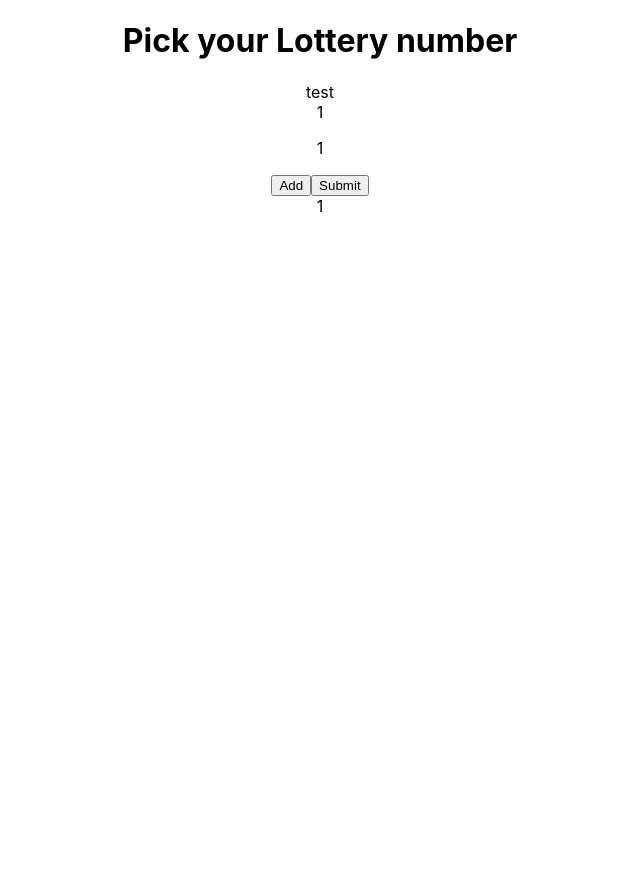
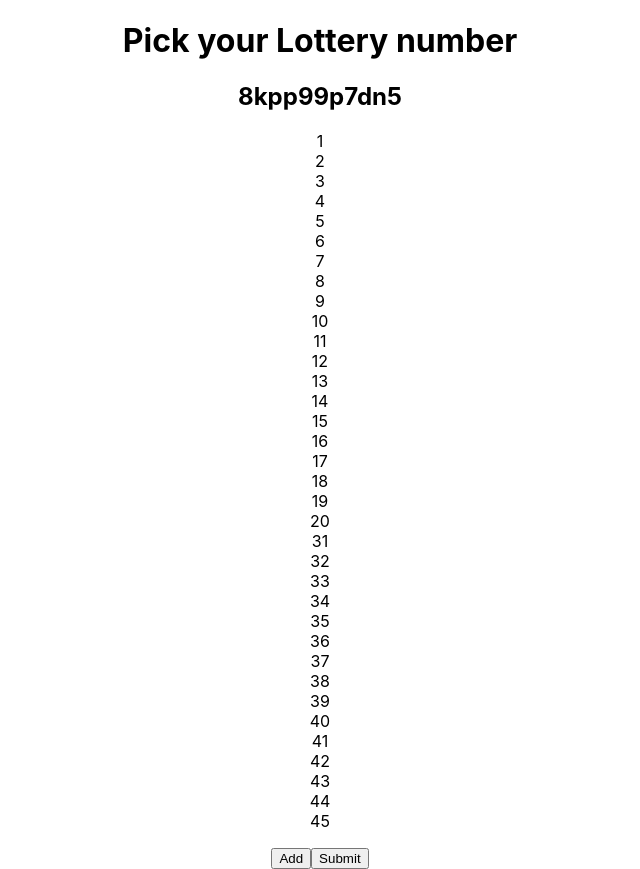
Before and after one commit to halonso14/lottery_pick, a React (Create React App) app: page / in a window 1280 px wide. Shown: the whole page, without its empty margins (320-960 px from the left). Before the commit the page ends 800 px from the top, so only its background shows below. Built offline with nearby package versions, Linux system fonts and the light colour scheme.

Commit message:
feat: WIP state

```diff
--- a/src/components/lottery/LotteryPickComponent.jsx
+++ b/src/components/lottery/LotteryPickComponent.jsx
@@ -1,21 +1,32 @@
 import PropTypes from 'prop-types';
-import React from 'react';
+import React, { useEffect } from 'react';
+import LotteryRowContainer from '../../containers/lottery/LotteryRowContainer';
 /* eslint-disable jsx-a11y/no-static-element-interactions */
 function LotteryPickComponent(props) {
   const {
-    id,
+    count,
+    modifyCount,
     selectedNumbers,
-    // eslint-disable-next-line no-unused-vars
     modifySelected,
     blockedNumbers,
-    // eslint-disable-next-line no-unused-vars
-    modifyBlocked
+    modifyBlocked,
   } = props;
 
+  useEffect(() => {
+    // TODO remove
+    modifyCount(count);
+    modifySelected(selectedNumbers);
+    modifyBlocked(modifyBlocked);
+  }, []);
 
   return (
     <div>
-      <p>{id}</p>
+      <LotteryRowContainer
+        selectedNumbers={selectedNumbers}
+        modifySelected={modifySelected}
+        blockedNumbers={blockedNumbers}
+        modifyBlocked={modifyBlocked}
+      />
       <p>{selectedNumbers}</p>
       <p>{blockedNumbers}</p>
     </div>
@@ -23,19 +34,21 @@ function LotteryPickComponent(props) {
 }
 
 LotteryPickComponent.propTypes = {
-  id: PropTypes.string,
-  selectedNumbers: PropTypes.string,
+  count: PropTypes.number,
+  modifyCount: PropTypes.func,
+  selectedNumbers: PropTypes.arrayOf(PropTypes.number),
   modifySelected: PropTypes.func,
-  blockedNumbers: PropTypes.string,
+  blockedNumbers: PropTypes.arrayOf(PropTypes.number),
   modifyBlocked: PropTypes.func,
 };
 
 LotteryPickComponent.defaultProps = {
-  id: '1',
+  count: 1,
+  modifyCount: undefined,
   selectedNumbers: [],
   modifySelected: undefined,
   blockedNumbers: [],
-  modifyBlocked: undefined
+  modifyBlocked: undefined,
 };
 
 export default LotteryPickComponent;
--- /dev/null
+++ b/src/components/lottery/LotteryRowComponent.jsx
@@ -0,0 +1,41 @@
+import PropTypes from 'prop-types';
+import React from 'react';
+import LotteryNumberContainer from '../../containers/lottery/LotteryNumberContainer';
+/* eslint-disable jsx-a11y/no-static-element-interactions */
+function LotteryRowComponent(props) {
+  const {
+    entry,
+    selectedNumbers,
+    modifySelected,
+    blockedNumbers,
+    modifyBlocked,
+  } = props;
+
+  return (
+    <LotteryNumberContainer
+      entry={entry}
+      selectedNumbers={selectedNumbers}
+      modifySelected={modifySelected}
+      blockedNumbers={blockedNumbers}
+      modifyBlocked={modifyBlocked}
+    />
+  );
+}
+
+LotteryRowComponent.propTypes = {
+  entry: PropTypes.arrayOf(PropTypes.number),
+  selectedNumbers: PropTypes.arrayOf(PropTypes.number),
+  modifySelected: PropTypes.func,
+  blockedNumbers: PropTypes.arrayOf(PropTypes.number),
+  modifyBlocked: PropTypes.func,
+};
+
+LotteryRowComponent.defaultProps = {
+  entry: [],
+  selectedNumbers: [],
+  modifySelected: undefined,
+  blockedNumbers: [],
+  modifyBlocked: undefined,
+};
+
+export default LotteryRowComponent;
--- a/src/containers/lottery/LotteryNumberContainer.jsx
+++ b/src/containers/lottery/LotteryNumberContainer.jsx
@@ -1,31 +1,75 @@
 import PropTypes from 'prop-types';
-import React, { useCallback } from 'react';
+import React, { useCallback, useState } from 'react';
 import LotteryNumberComponent from '../../components/lottery/LotteryNumberComponent';
+import { generateLotteryState } from '../../lib/utils/LotteryPickGenerator';
 
 const LotteryNumberContainer = (props) => {
-  const { state, number, toggle } = props;
-  const toggleNumber = useCallback(() => {
-    toggle(number);
-  }, [state]);
+  const {
+    entry,
+    selectedNumbers,
+    modifySelected,
+    blockedNumbers,
+    modifyBlocked,
+  } = props;
+  const [entryState, setEntryState] = useState(
+    generateLotteryState(entry.length),
+  );
+
+  const toggleNumber = useCallback(
+    (number) => (state) => {
+      const tmpEntry = [...entryState];
+      switch (state) {
+        case 'selected':
+          tmpEntry[(number % 10) - 1] = 'blocked';
+          setEntryState(tmpEntry);
+          modifySelected(
+            selectedNumbers.filter((selected) => selected !== number),
+          );
+          modifyBlocked(blockedNumbers.push(number));
+          break;
+        case 'blocked':
+          tmpEntry[(number % 10) - 1] = 'none';
+          setEntryState(tmpEntry);
+          modifyBlocked(blockedNumbers.filter((blocked) => blocked !== number));
+          break;
+        case 'none':
+        default:
+          tmpEntry[(number % 10) - 1] = 'selected';
+          setEntryState(tmpEntry);
+          modifySelected(selectedNumbers.push(number));
+          break;
+      }
+    },
+    [],
+  );
   return (
-    <LotteryNumberComponent
-      state={state}
-      number={number}
-      toggleNumber={toggleNumber}
-    />
+    <div>
+      {entry.map((number, index) => (
+        // eslint-disable-next-line react/jsx-key
+        <LotteryNumberComponent
+          state={entryState[index]}
+          number={number}
+          toggleNumber={toggleNumber(number)}
+        />
+      ))}
+    </div>
   );
 };
 
 LotteryNumberContainer.propTypes = {
-  state: PropTypes.string,
-  number: PropTypes.number,
-  toggle: PropTypes.func,
+  entry: PropTypes.arrayOf(PropTypes.number),
+  selectedNumbers: PropTypes.arrayOf(PropTypes.number),
+  modifySelected: PropTypes.func,
+  blockedNumbers: PropTypes.arrayOf(PropTypes.number),
+  modifyBlocked: PropTypes.func,
 };
 
 LotteryNumberContainer.defaultProps = {
-  state: 'none',
-  number: '0',
-  toggle: undefined,
+  entry: [],
+  selectedNumbers: [],
+  modifySelected: undefined,
+  blockedNumbers: [],
+  modifyBlocked: undefined,
 };
 
 export default LotteryNumberContainer;
--- a/src/containers/lottery/LotteryPickContainer.jsx
+++ b/src/containers/lottery/LotteryPickContainer.jsx
@@ -1,36 +1,75 @@
 import React, { useCallback, useState } from 'react';
 import LotteryPickComponent from '../../components/lottery/LotteryPickComponent';
+import { generateID } from '../../lib/utils/LotteryPickGenerator';
 
+const COUNT = 1;
 const SELECTED_NUMBERS = [];
 const BLOCKED_NUMBERS = [];
 
 const LotteryPickContainer = () => {
-  const [lotteryPickState, setLotteryPickState] = useState([{id: '1', selectedNumbers: SELECTED_NUMBERS, blockedNumbers: BLOCKED_NUMBERS}]);
-  const modifySelected = useCallback((id, selectedNumbers) => {
-    setLotteryPickState(lotteryPickState.map(lotteryPick => (
-      lotteryPick.id === id ? { ...lotteryPick, selectedNumbers } : lotteryPick
-    )))
-  })
-  const modifyBlocked = useCallback((id, blockedNumbers) => {
-    setLotteryPickState(lotteryPickState.map(lotteryPick => (
-      lotteryPick.id === id ? { ...lotteryPick, blockedNumbers } : lotteryPick
-    )))
-  })
+  const createLotteryPick = useCallback(
+    () => ({
+      id: generateID(),
+      count: COUNT,
+      selectedNumbers: SELECTED_NUMBERS,
+      blockedNumbers: BLOCKED_NUMBERS,
+    }),
+    [],
+  );
+
+  const [lotteryPickState, setLotteryPickState] = useState([
+    createLotteryPick(),
+  ]);
+
+  const modifyCount = useCallback((id) => (count) => {
+    setLotteryPickState(
+      lotteryPickState.map((lotteryPick) =>
+        lotteryPick.id === id ? { ...lotteryPick, count } : lotteryPick,
+      ),
+    );
+  });
+
+  const modifySelected = useCallback((id) => (selectedNumbers) => {
+    setLotteryPickState(
+      lotteryPickState.map((lotteryPick) =>
+        lotteryPick.id === id
+          ? { ...lotteryPick, selectedNumbers }
+          : lotteryPick,
+      ),
+    );
+  });
+
+  const modifyBlocked = useCallback((id) => (blockedNumbers) => {
+    setLotteryPickState(
+      lotteryPickState.map((lotteryPick) =>
+        lotteryPick.id === id
+          ? { ...lotteryPick, blockedNumbers }
+          : lotteryPick,
+      ),
+    );
+  });
   return (
     <div>
-      {
+      {lotteryPickState.map((lotteryPick) => (
         // eslint-disable-next-line react/jsx-key
-        lotteryPickState.map((lotteryPick) => (<LotteryPickComponent
-            id={lotteryPick.id}
+        <div>
+          <h2>{lotteryPick.id}</h2>
+          <LotteryPickComponent
+            count={lotteryPick.count}
+            modifyCount={modifyCount(lotteryPick.id)}
             selectedNumbers={lotteryPick.selectedNumbers}
-            modifySelected={modifySelected}
+            modifySelected={modifySelected(lotteryPick.id)}
             blockedNumbers={lotteryPick.blockedNumbers}
-            modifyBlocked={modifyBlocked}
-          />)
-        )
-      }
-      <button id='add' type='button' onClick={undefined}>Add</button>
-      <button id='submit' type='button' onClick={undefined}>Submit</button>
+            modifyBlocked={modifyBlocked(lotteryPick.id)}
+          />
+        </div>
+      ))}
+      <button id="add" type="button" onClick={undefined}>
+        Add
+      </button>
+      <button id="submit" type="button" onClick={undefined}>
+        Submit
+      </button>
     </div>
   );
 };
--- /dev/null
+++ b/src/containers/lottery/LotteryRowContainer.jsx
@@ -0,0 +1,42 @@
+/* eslint-disable no-unused-vars */
+import PropTypes from 'prop-types';
+import React from 'react';
+import LotteryRowComponent from '../../components/lottery/LotteryRowComponent';
+import { generateLotteryEntry } from '../../lib/utils/LotteryPickGenerator';
+
+const LotteryRowContainer = (props) => {
+  const lotteryEntry = generateLotteryEntry();
+  const { selectedNumbers, modifySelected, blockedNumbers, modifyBlocked } =
+    props;
+
+  return (
+    <div>
+      {lotteryEntry.map((entry) => (
+        // eslint-disable-next-line react/jsx-key
+        <LotteryRowComponent
+          entry={entry}
+          selectedNumbers={selectedNumbers}
+          modifySelected={modifySelected}
+          blockedNumbers={blockedNumbers}
+          modifyBlocked={modifyBlocked}
+        />
+      ))}
+    </div>
+  );
+};
+
+LotteryRowContainer.propTypes = {
+  selectedNumbers: PropTypes.arrayOf(PropTypes.number),
+  modifySelected: PropTypes.func,
+  blockedNumbers: PropTypes.arrayOf(PropTypes.number),
+  modifyBlocked: PropTypes.func,
+};
+
+LotteryRowContainer.defaultProps = {
+  selectedNumbers: [],
+  modifySelected: undefined,
+  blockedNumbers: [],
+  modifyBlocked: undefined,
+};
+
+export default LotteryRowContainer;
--- /dev/null
+++ b/src/lib/utils/LotteryPickGenerator.js
@@ -0,0 +1,21 @@
+export function generateID() {
+  return Math.random().toString(36).substr(2, 11);
+}
+
+function generateNumberArray(initialValue, range) {
+  return Array.from({ length: range }, (key, value) => value + initialValue);
+}
+
+export function generateLotteryEntry() {
+  return [
+    generateNumberArray(1, 10),
+    generateNumberArray(11, 10),
+    generateNumberArray(31, 10),
+    generateNumberArray(41, 5),
+  ];
+}
+
+export function generateLotteryState(range) {
+  // eslint-disable-next-line no-unused-vars
+  return Array.from({ length: range }, (key, value) => 'none');
+}
--- a/src/pages/LotteryPick.jsx
+++ b/src/pages/LotteryPick.jsx
@@ -1,36 +1,12 @@
-import PropTypes from 'prop-types';
-import React, { Component } from 'react';
-import LotteryNumberContainer from '../containers/lottery/LotteryNumberContainer';
+import React from 'react';
 import LotteryPickContainer from '../containers/lottery/LotteryPickContainer';
 // MEMO https://velog.io/@_jouz_ryul/ESLint-Prettier-Airbnb-Style-Guide%EB%A1%9C-%EC%84%A4%EC%A0%95%ED%95%98%EA%B8%B0
 
-class LotteryPick extends Component {
-  constructor(props) {
-    super(props);
-    this.state = { lotteryPicks: props.lotteryPicks };
-  }
-
-  render() {
-    const { lotteryPicks } = this.state;
-    return (
-      <div>
-        <h1>Pick your Lottery number</h1>
-        <div>test</div>
-        <div>{lotteryPicks}</div>
-        {/* TODO LottertTableContainer */}
-        <LotteryPickContainer />
-        <LotteryNumberContainer state="none" number={1} toggle={undefined} />
-      </div>
-    );
-  }
-}
-
-LotteryPick.propTypes = {
-  lotteryPicks: PropTypes.number,
-};
-
-LotteryPick.defaultProps = {
-  lotteryPicks: 1,
-};
+const LotteryPick = () => (
+  <div>
+    <h1>Pick your Lottery number</h1>
+    <LotteryPickContainer />
+  </div>
+);
 
 export default LotteryPick;
```
